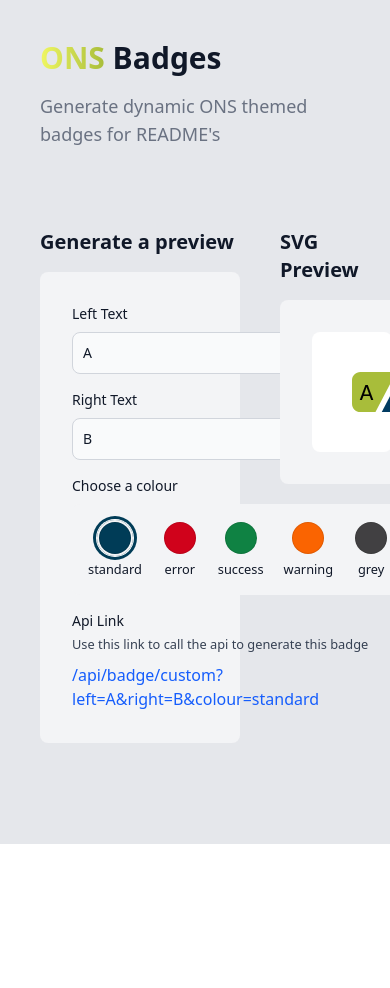
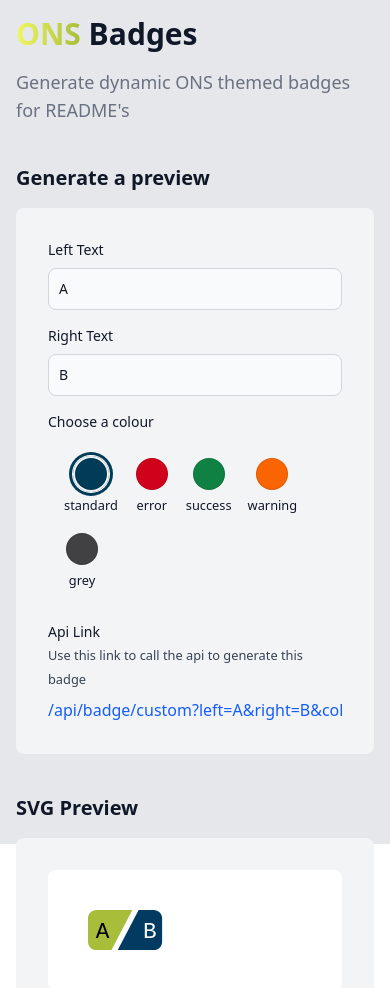
Before and after one commit to ONSdigital/ons-badges, a Vue app in the folder frontend/: page / in a window 390 px wide. Shown: the top 988 px of the page. Before the commit the page ends 863 px from the top, so only its background shows below. Built offline with nearby package versions, Linux system fonts and the light colour scheme.

Commit message:
responsive fixes

```diff
--- a/frontend/src/App.vue
+++ b/frontend/src/App.vue
@@ -1,19 +1,19 @@
 <template>
     <div class="h-full bg-gray-200 dark:bg-gray-900">
-        <div class="container mx-auto p-10">
+        <div class="container mx-auto p-4 sm:p-10">
             <header>
                 <h1 class="mb-4 text-3xl font-extrabold text-gray-900 dark:text-white md:text-5xl lg:text-6xl"><span class="text-transparent bg-clip-text bg-gradient-to-r to-[#a8bd3a] from-[#f0f762]">ONS</span> Badges</h1>
                 <p class="text-lg font-normal text-gray-500 lg:text-xl dark:text-gray-400">Generate dynamic ONS themed badges for README's</p>
             </header>
 
-            <main class="py-20">
-                <div class="grid grid-cols-10 gap-10">
-                    <div class="col-span-6 ">
+            <main class="py-10 sm:py-20">
+                <div class="grid grid-cols-1 md:grid-cols-10 gap-10">
+                    <div class="md:col-span-6">
 
                         <h2 class="mb-4 text-xl font-bold text-gray-900 dark:text-white">Generate a preview</h2>
                         <div class="bg-gray-100 dark:bg-gray-800 rounded-lg p-8">
                             <form>
-                                <div class="grid gap-4 sm:grid-cols-2 sm:gap-6">
+                                <div class="grid gap-4 md:grid-cols-2 md:gap-6">
                                     <div class="w-full">
                                         <label for="left_text" class="block mb-2 text-sm font-medium text-gray-900 dark:text-white">Left Text</label>
                                         <input v-model="leftText" type="text" name="left_text" id="left_text" class="bg-gray-50 border border-gray-300 text-gray-900 text-sm rounded-lg focus:ring-primary-600 focus:border-primary-600 block w-full p-2.5 dark:bg-gray-700 dark:border-gray-600 dark:placeholder-gray-400 dark:text-white dark:focus:ring-primary-500 dark:focus:border-primary-500" required="">
@@ -22,19 +22,17 @@
                                         <label for="right_text" class="block mb-2 text-sm font-medium text-gray-900 dark:text-white">Right Text</label>
                                         <input v-model="rightText" type="text" name="brand" id="brand" class="bg-gray-50 border border-gray-300 text-gray-900 text-sm rounded-lg focus:ring-primary-600 focus:border-primary-600 block w-full p-2.5 dark:bg-gray-700 dark:border-gray-600 dark:placeholder-gray-400 dark:text-white dark:focus:ring-primary-500 dark:focus:border-primary-500" required="">
                                     </div>
-
-                                    <div class="sm:col-span-2">
+                                    <div class="md:col-span-2">
                                         <ColourSelect @update:selected="handleColorSelection"/>
                                     </div>
-
                                     <!-- Link preview -->
-                                    <div class="sm:col-span-2">
+                                    <div class="md:col-span-2 overflow-hidden">
                                         <div class="mb-2">
                                             <p class="block text-sm font-medium text-gray-900 dark:text-white">Api Link</p>
                                             <small class="text-gray-700 dark:text-gray-200">Use this link to call the api to generate this badge</small>
                                         </div>
 
-                                        <div class="overflow-scroll">
+                                        <div class="overflow-scroll whitespace-nowrap">
                                             <a :href="apiLink" target="_blank" class="font-medium text-blue-600 dark:text-blue-500 hover:underline">
                                             {{ apiLink }}
                                             </a>
@@ -46,7 +44,7 @@
                             </form>
                         </div>
                     </div>
-                    <div class="col-span-4 ">
+                    <div class="md:col-span-4 ">
                         <h2 class="mb-4 text-xl font-bold text-gray-900 dark:text-white">SVG Preview</h2>
                         <div class="bg-gray-100 dark:bg-gray-800 rounded-lg p-8">
                             <div class="bg-white rounded-lg p-10 text-center overflow-scroll">
--- a/frontend/src/ColourSelect.vue
+++ b/frontend/src/ColourSelect.vue
@@ -2,7 +2,7 @@
         <fieldset>
             <legend class="block mb-2 text-sm font-medium text-gray-900 dark:text-white">Choose a colour</legend>
             <div class="bg-gray-100 rounded-lg p-4">
-                <RadioGroup v-model="selectedColour" class="flex items-center gap-x-5" @update:modelValue="emitSelection">
+                <RadioGroup v-model="selectedColour" class="flex flex-wrap gap-4" @update:modelValue="emitSelection">
                 <div v-for="(option, index) in colorOptions" :key="index" class="flex flex-col items-center gap-y-1">
                     <RadioGroupOption v-slot="{ checked }" :value="option">
                         <label
```
